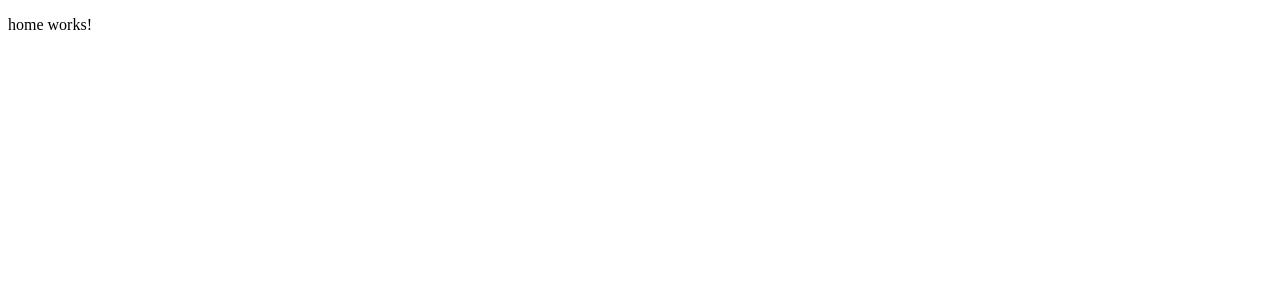
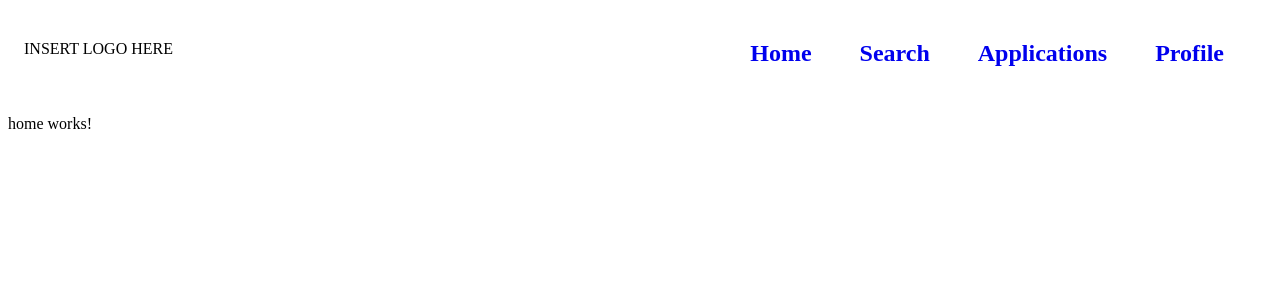
Before and after one commit to angularing/readytalent3, an Angular app: page / in a window 1280 px wide. Shown: the top 300 px of the page. Built offline with nearby package versions, Linux system fonts and the light colour scheme.

Commit message:
simple nav bar

```diff
--- a/src/app/app.component.html
+++ b/src/app/app.component.html
@@ -1,3 +1,2 @@
-<router-outlet>
-
-</router-outlet>
+<app-navbar></app-navbar>
+<router-outlet></router-outlet>
--- a/src/app/app.module.ts
+++ b/src/app/app.module.ts
@@ -4,6 +4,7 @@ import { BrowserModule } from '@angular/platform-browser';
 import { AppRoutingModule } from './app-routing.module';
 import { AppComponent } from './app.component';
 import { HomeComponent } from './home/home.component';
+import { NavbarComponent } from './navbar/navbar.component';
 
 @NgModule({
   declarations: [
@@ -12,7 +13,8 @@ import { HomeComponent } from './home/home.component';
   ],
   imports: [
     BrowserModule,
-    AppRoutingModule
+    AppRoutingModule,
+    NavbarComponent, //standalone
   ],
   providers: [],
   bootstrap: [AppComponent]
--- /dev/null
+++ b/src/app/navbar/navbar.component.css
@@ -0,0 +1,23 @@
+.navbar-list
+{
+    display: flex;
+    margin-left: auto; /*align right, might change this, doesn't feel right for some reason?*/
+    margin-right: 2em;
+    gap: 3rem;
+
+    > li{
+        display: inline;
+        font-weight: bold;
+        font-size: x-large;
+
+        > a {
+            text-decoration: none;
+        }
+    }
+}
+
+.navbar{
+    display: flex;
+    padding: 1em;
+    justify-content: center;
+}
--- /dev/null
+++ b/src/app/navbar/navbar.component.ts
@@ -0,0 +1,23 @@
+import { Component } from '@angular/core';
+import { CommonModule } from '@angular/common';
+
+@Component({
+  selector: 'app-navbar',
+  standalone: true,
+  imports: [CommonModule],
+  template: `
+    <nav class="navbar">
+      <div class="navbar-logo"><p>INSERT LOGO HERE</p></div>
+      <ul class="navbar-list">
+        <li><a href="/">Home</a></li>
+        <li><a href="/search">Search</a></li>
+        <li><a href="/applications">Applications</a></li>
+        <li><a href="/profile">Profile</a></li>
+      </ul>
+    </nav>
+  `,
+  styleUrls: ['./navbar.component.css']
+})
+export class NavbarComponent {
+
+}
```
Also changed, not shown: 1 other file (tests, documents, lock files or other folders).
